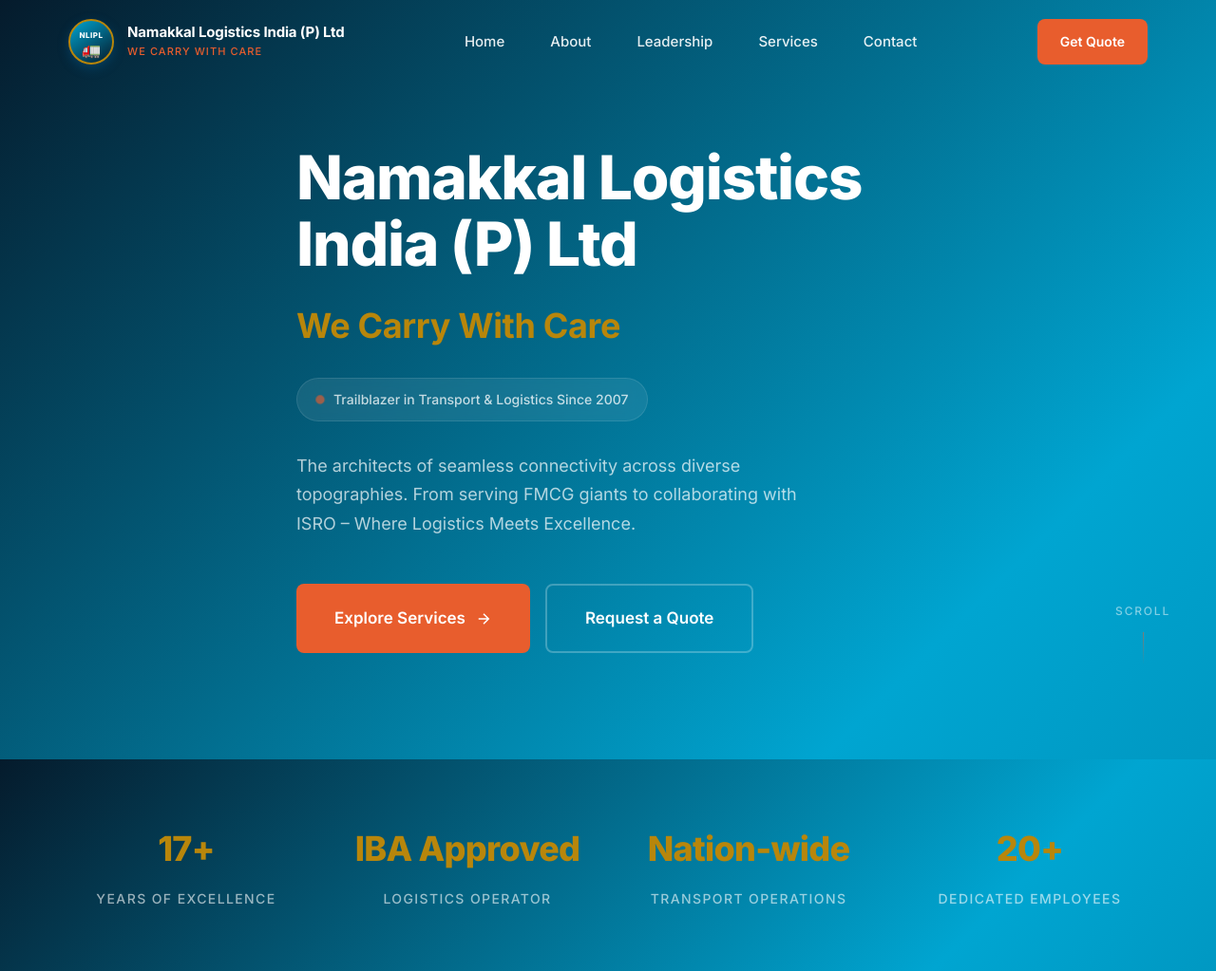
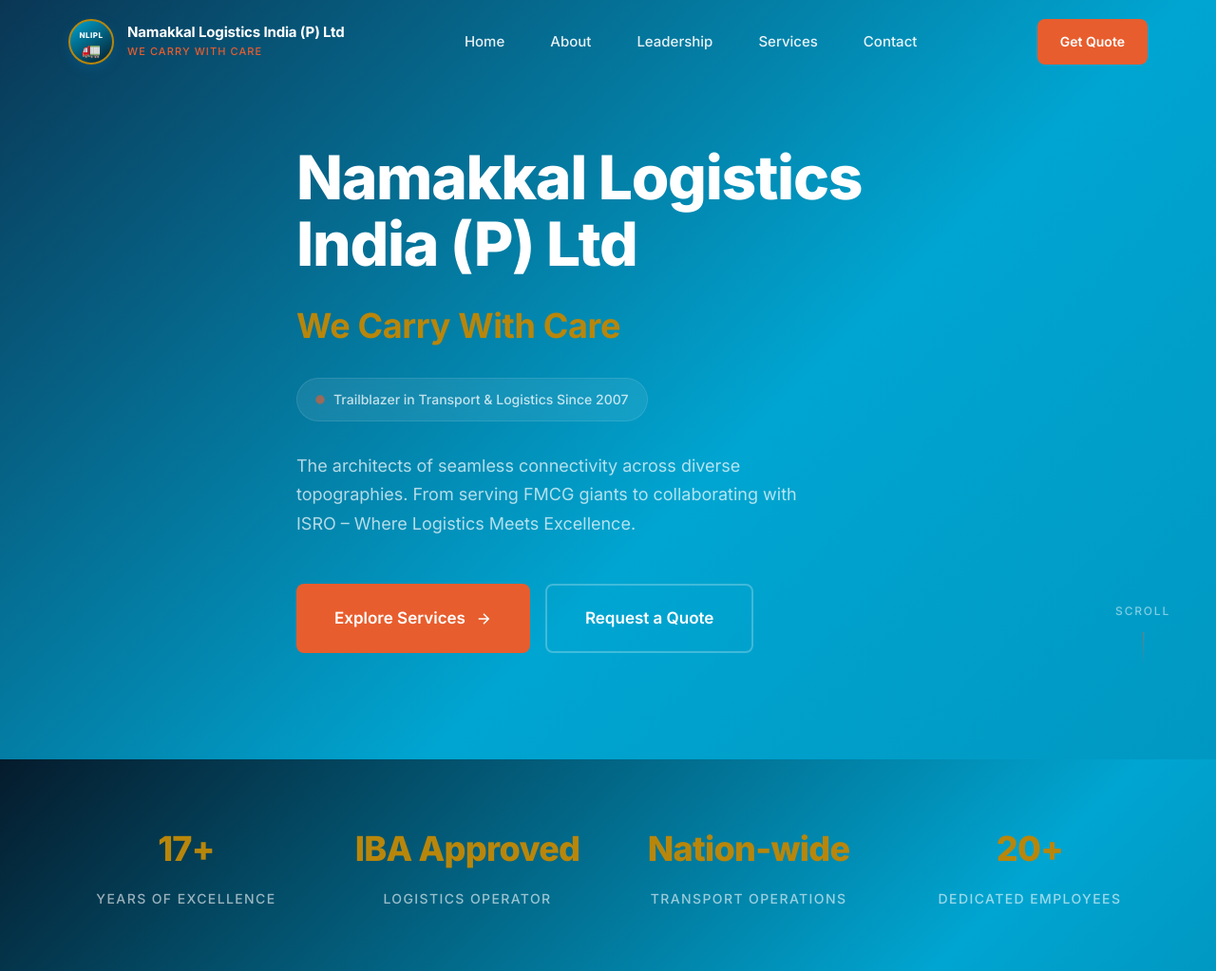
Before and after one commit to DheepakramLB/nlipl-website, a Flask app: page / in a window 1280 px wide. Shown: the top 1023 px of the page at 95% size. Run offline with Flask 3, Linux system fonts and the light colour scheme.

Commit message:
minor change

```diff
--- a/static/style.css
+++ b/static/style.css
@@ -389,7 +389,7 @@
     left: 0;
     right: 0;
     bottom: 0;
-    background: linear-gradient(135deg, var(--primary-dark) 0%, var(--peacock-blue) 80%, var(--peacock-blue-light) 100%);
+    background: linear-gradient(135deg, #0a3654 0%, var(--peacock-blue) 60%, var(--peacock-blue-light) 100%);
 }
 
 .hero-pattern {
```
